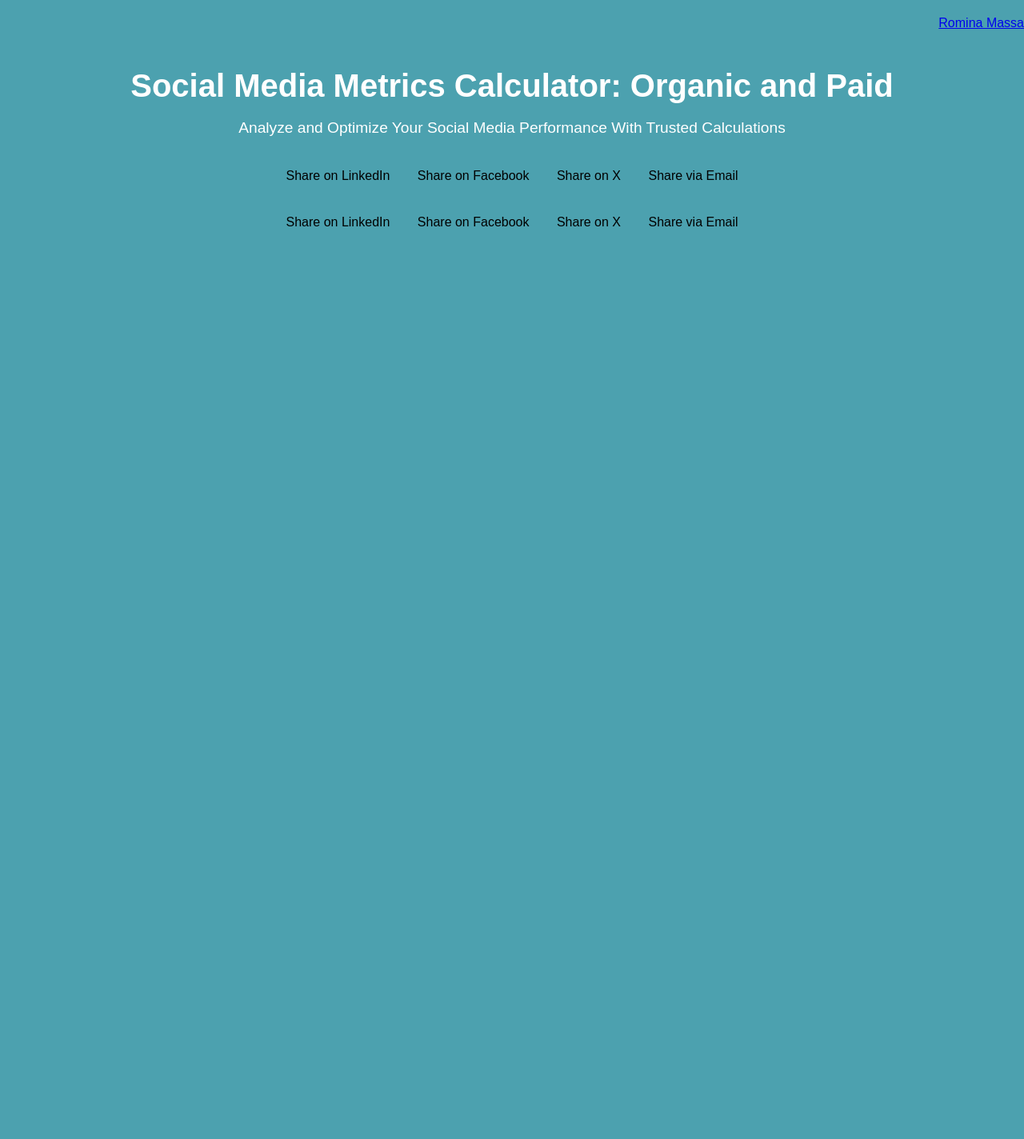
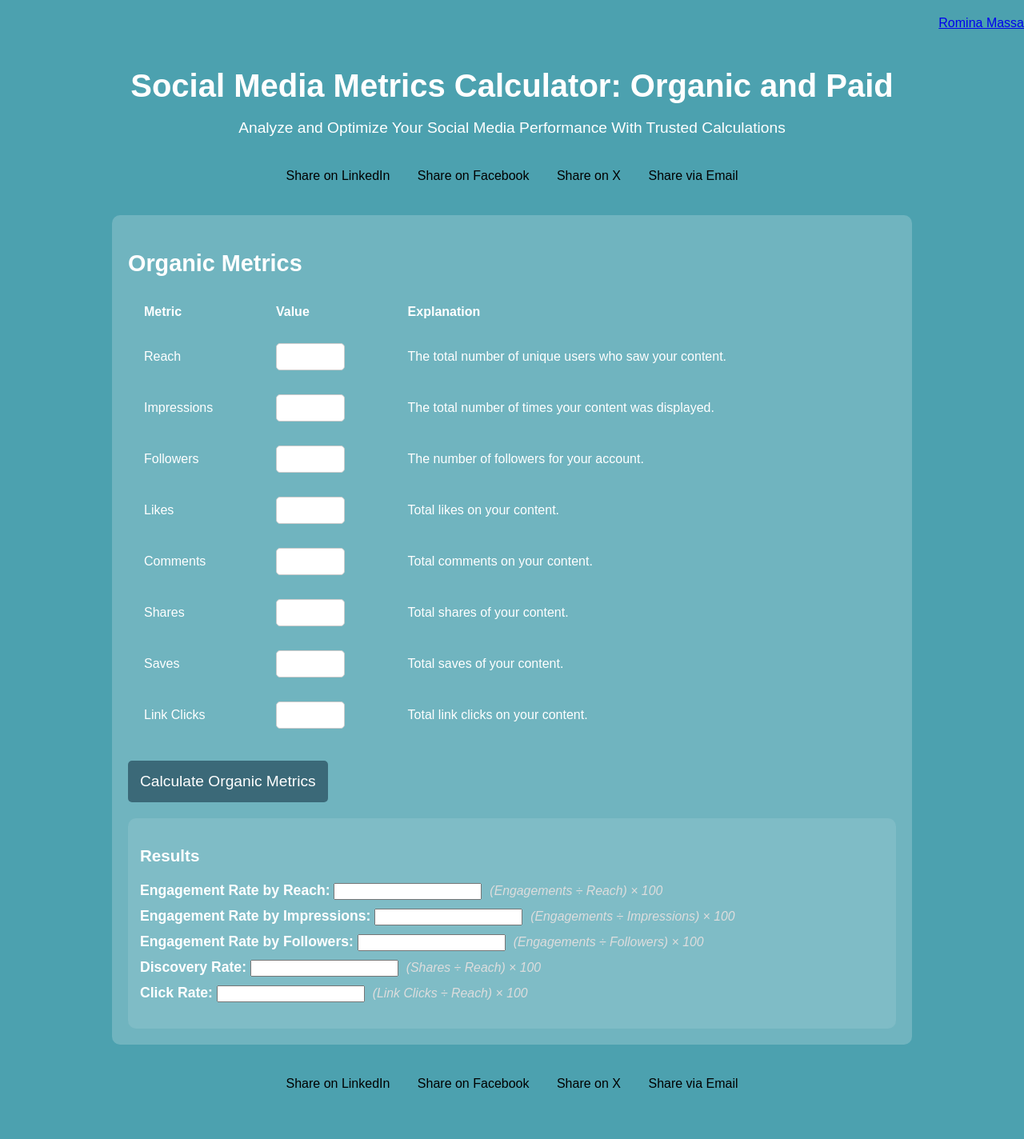
Before and after one commit to rominamassa/smm-metrics-optimizer, a Flask app: page / in a window 1280 px wide. Shown: the whole page at 80% size. Before the commit the page ends 283 px from the top, so only its background shows below. Run offline with Flask 3, Linux system fonts and the light colour scheme; some libraries are stand-ins or nearby versions.

Commit message:
Restore calculator and make LinkedIn badge static

```diff
--- a/templates/index.html
+++ b/templates/index.html
@@ -50,7 +50,92 @@
         </div>
 
         <!-- Organic Metrics Section -->
-        <!-- [Content for Organic and Paid Metrics Section Goes Here] -->
+        <section class="calculator-section" id="organic">
+            <h2>Organic Metrics</h2>
+            <form action="/" method="POST">
+                <input type="hidden" name="form_type" value="organic">
+                <table class="input-table">
+                    <tr>
+                        <th>Metric</th>
+                        <th>Value</th>
+                        <th>Explanation</th>
+                    </tr>
+                    <tr>
+                        <td>Reach</td>
+                        <td><input type="number" id="reach" name="reach" class="input-field" value="{{ form_data.reach or '' }}"></td>
+                        <td>The total number of unique users who saw your content.</td>
+                    </tr>
+                    <tr>
+                        <td>Impressions</td>
+                        <td><input type="number" id="impressions" name="impressions" class="input-field" value="{{ form_data.impressions or '' }}"></td>
+                        <td>The total number of times your content was displayed.</td>
+                    </tr>
+                    <tr>
+                        <td>Followers</td>
+                        <td><input type="number" id="followers" name="followers" class="input-field" value="{{ form_data.followers or '' }}"></td>
+                        <td>The number of followers for your account.</td>
+                    </tr>
+                    <tr>
+                        <td>Likes</td>
+                        <td><input type="number" id="likes" name="likes" class="input-field" value="{{ form_data.likes or '' }}"></td>
+                        <td>Total likes on your content.</td>
+                    </tr>
+                    <tr>
+                        <td>Comments</td>
+                        <td><input type="number" id="comments" name="comments" class="input-field" value="{{ form_data.comments or '' }}"></td>
+                        <td>Total comments on your content.</td>
+                    </tr>
+                    <tr>
+                        <td>Shares</td>
+                        <td><input type="number" id="shares" name="shares" class="input-field" value="{{ form_data.shares or '' }}"></td>
+                        <td>Total shares of your content.</td>
+                    </tr>
+                    <tr>
+                        <td>Saves</td>
+                        <td><input type="number" id="saves" name="saves" class="input-field" value="{{ form_data.saves or '' }}"></td>
+                        <td>Total saves of your content.</td>
+                    </tr>
+                    <tr>
+                        <td>Link Clicks</td>
+                        <td><input type="number" id="link_clicks" name="link_clicks" class="input-field" value="{{ form_data.link_clicks or '' }}"></td>
+                        <td>Total link clicks on your content.</td>
+                    </tr>
+                </table>
+                <button type="submit" class="submit-btn">Calculate Organic Metrics</button>
+            </form>
+
+            <!-- Organic Results -->
+            <div id="organic-results">
+                <h3>Results</h3>
+                <ul>
+                    <li>
+                        <strong>Engagement Rate by Reach:</strong>
+                        <input type="text" class="output-field" readonly value="{{ organic_results.engagement_by_reach if organic_results else '' }}">
+                        <span class="explanation">(Engagements ÷ Reach) × 100</span>
+                    </li>
+                    <li>
+                        <strong>Engagement Rate by Impressions:</strong>
+                        <input type="text" class="output-field" readonly value="{{ organic_results.engagement_by_impressions if organic_results else '' }}">
+                        <span class="explanation">(Engagements ÷ Impressions) × 100</span>
+                    </li>
+                    <li>
+                        <strong>Engagement Rate by Followers:</strong>
+                        <input type="text" class="output-field" readonly value="{{ organic_results.engagement_by_followers if organic_results else '' }}">
+                        <span class="explanation">(Engagements ÷ Followers) × 100</span>
+                    </li>
+                    <li>
+                        <strong>Discovery Rate:</strong>
+                        <input type="text" class="output-field" readonly value="{{ organic_results.discovery_rate if organic_results else '' }}">
+                        <span class="explanation">(Shares ÷ Reach) × 100</span>
+                    </li>
+                    <li>
+                        <strong>Click Rate:</strong>
+                        <input type="text" class="output-field" readonly value="{{ organic_results.click_rate if organic_results else '' }}">
+                        <span class="explanation">(Link Clicks ÷ Reach) × 100</span>
+                    </li>
+                </ul>
+            </div>
+        </section>
 
         <!-- Sharing Interface (Bottom) -->
         <div class="sharing-interface">
```
